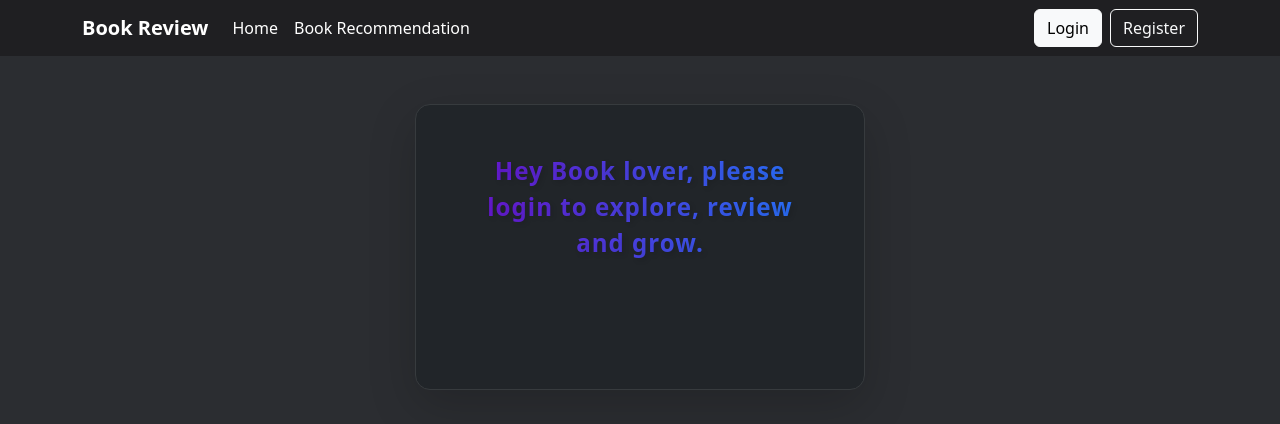
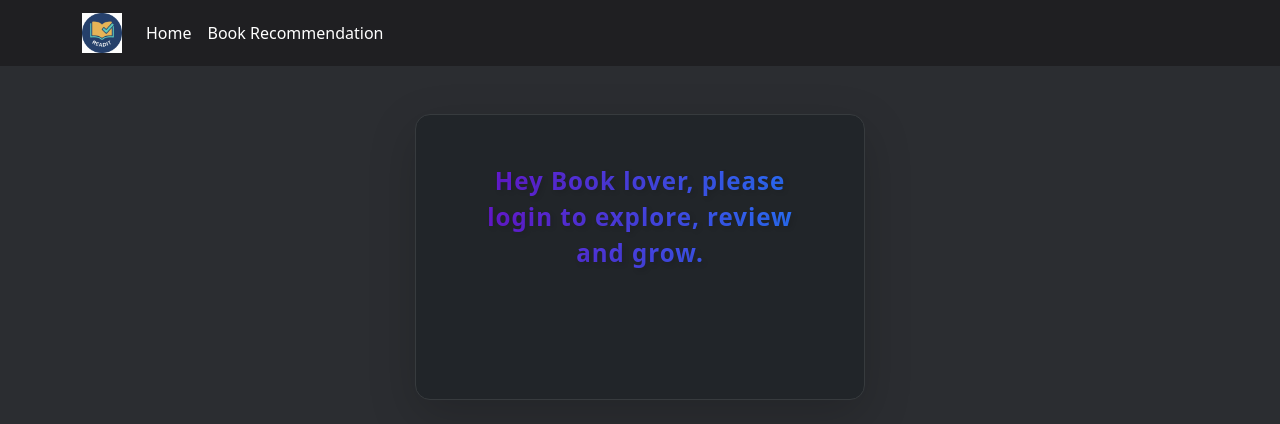
Before and after one commit to sayan1407/BookReviewUI, a React (Create React App) app: page /login in a window 1280 px wide. Shown: the top 424 px of the page. Built offline with nearby package versions, Linux system fonts and the light colour scheme.

Commit message:
Logo added

```diff
--- a/src/Header.jsx
+++ b/src/Header.jsx
@@ -32,9 +32,9 @@ function Header() {
       style={{ background: "#1f1f22" }}
     >
       <div className="container">
-        <a className="navbar-brand fw-bold" href="#">
-          Book Review
-        </a>
+        <NavLink className="navbar-brand fw-bold" to="/">
+          <img src="/favicon.png" alt="Book Review" style={{ height: "40px" }} />
+        </NavLink>
         <button
           className="navbar-toggler"
           type="button"
@@ -58,21 +58,24 @@ function Header() {
             </li>
           </ul>
           <div className="d-flex gap-2">
-            {email ? (
+            {email && (
               <div className="d-flex align-items-center gap-3">
                 <span className="text-white">Welcome {email}</span>
                 <button className="btn btn-outline-danger btn-sm" onClick={handleLogout}>Logout</button>
               </div>
-            ) : (
-              <>
-                <NavLink className="btn btn-outline-light" to="/login">
-                  Login
-                </NavLink>
-                <NavLink className="btn btn-outline-light" to="/register">
-                  Register
-                </NavLink>
-              </>
-            )}
+
+            )
+              // ) : (
+              //   <>
+              //     <NavLink className="btn btn-outline-light" to="/login">
+              //       Login
+              //     </NavLink>
+              //     <NavLink className="btn btn-outline-light" to="/register">
+              //       Register
+              //     </NavLink>
+              //   </>
+              // )
+            }
 
           </div>
         </div>
```
